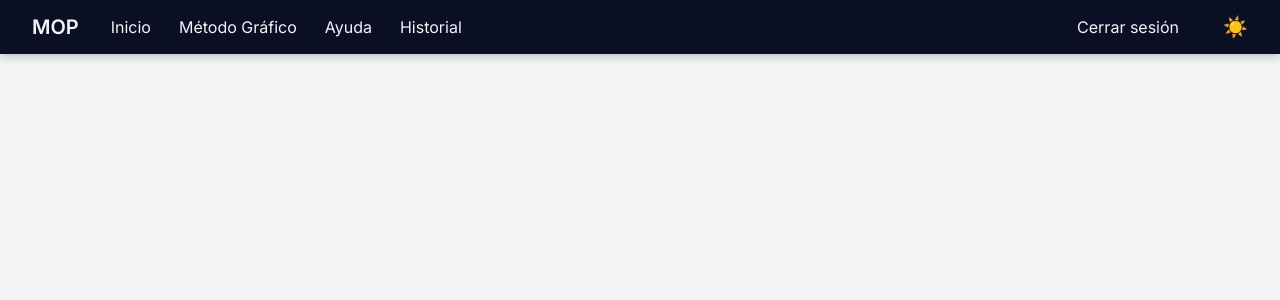
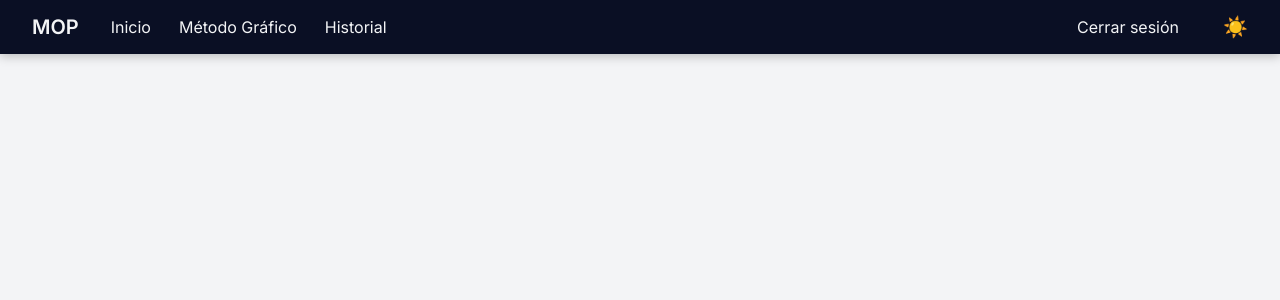
Before and after one commit to YANA021/MOP-Repository, a Django app: page /MetodoGrafico/Inicio/ in a window 1280 px wide. Shown: the top 300 px of the page. Run offline with Django 5.2, Linux system fonts and the light colour scheme; some libraries are stand-ins or nearby versions.

Commit message:
quitando ayuda

```diff
--- a/Mop_Proyecto/templates/base.html
+++ b/Mop_Proyecto/templates/base.html
@@ -22,7 +22,6 @@
             <div class="hidden md:flex space-x-1">
                 <a href="{% url 'metodo:home' %}" class="px-3 py-1 hover:underline hover:text-[#4FD1C5] transition">Inicio</a>
                 <a href="{% url 'metodo:metodo_grafico' %}" class="px-3 py-1 hover:underline hover:text-[#4FD1C5] transition">Método Gráfico</a>
-                <a href="/metodo-simplex/" class="px-3 py-1 hover:underline hover:text-[#4FD1C5] transition">Ayuda</a>
                  <a href="{% url 'metodo:historial' %}" class="px-3 py-1 hover:underline hover:text-[#4FD1C5] transition">Historial</a>
             </div>
         </div>
@@ -52,7 +51,6 @@
    <div id="mobile-menu" class="hidden md:hidden fixed top-[54px] inset-x-0 nav-theme z-40">
         <a href="/" class="block px-4 py-2 hover:bg-[#4FD1C5]">Inicio</a>
          <a href="{% url 'metodo:metodo_grafico' %}" class="block px-4 py-2 hover:bg-[#4FD1C5]">Método Gráfico</a>
-        <a href="/metodo-simplex/" class="block px-4 py-2 hover:bg-[#4FD1C5]">Ayuda</a>
         <a href="{% url 'metodo:historial' %}" class="block px-4 py-2 hover:bg-[#4FD1C5]">Historial</a>
     </div>
     <main class="max-w-3xl mx-auto px-4 py-6">
```
